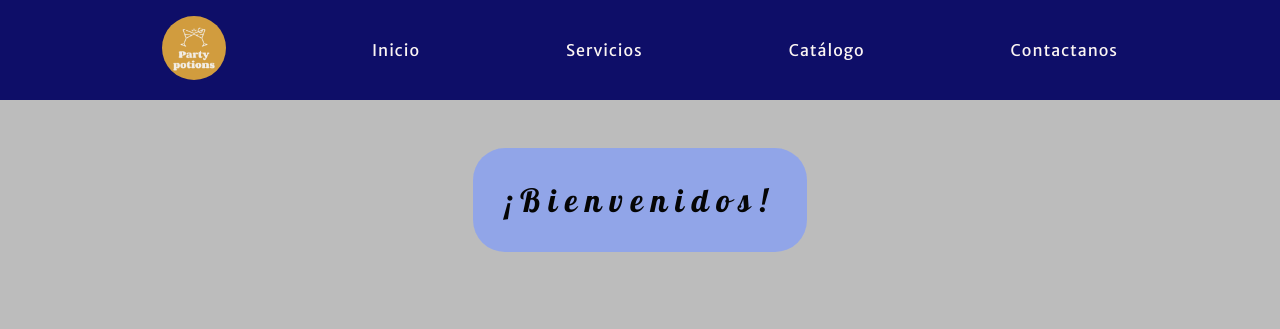
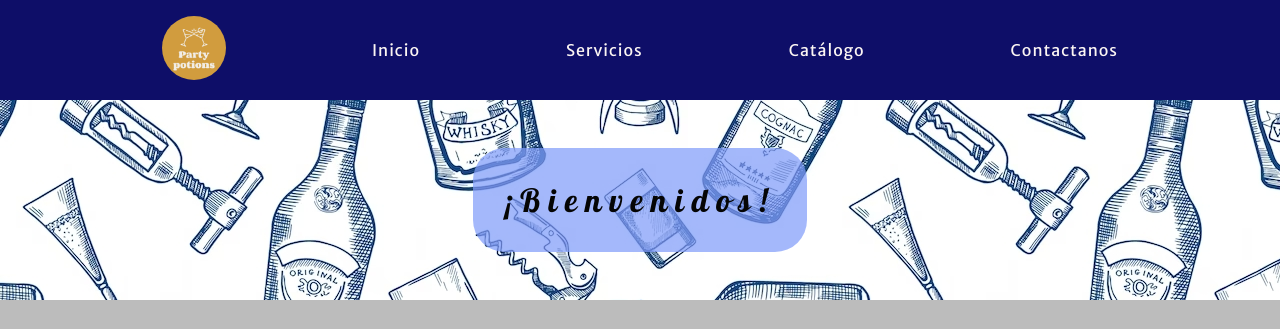
Before and after one commit to blosshy/Party-Potions-codoacodo-, a plain HTML site: page index.html in a window 1280 px wide. Shown: the top 329 px of the page. Drawn offline with Linux system fonts and the light colour scheme; grey boxes are pictures that could not be loaded.

Commit message:
solucionando la ruta de la imagen del header parte dos

```diff
--- a/css/inicio.css
+++ b/css/inicio.css
@@ -40,7 +40,7 @@ nav li a:hover{
     display: flex;
     justify-content: center;
     align-items: center;
-    background-image: url(./images/bienv-fondo.jpg);
+    background-image: url(../images/bienv-fondo.jpg);
 }
 
 .bienv-texto{
```
